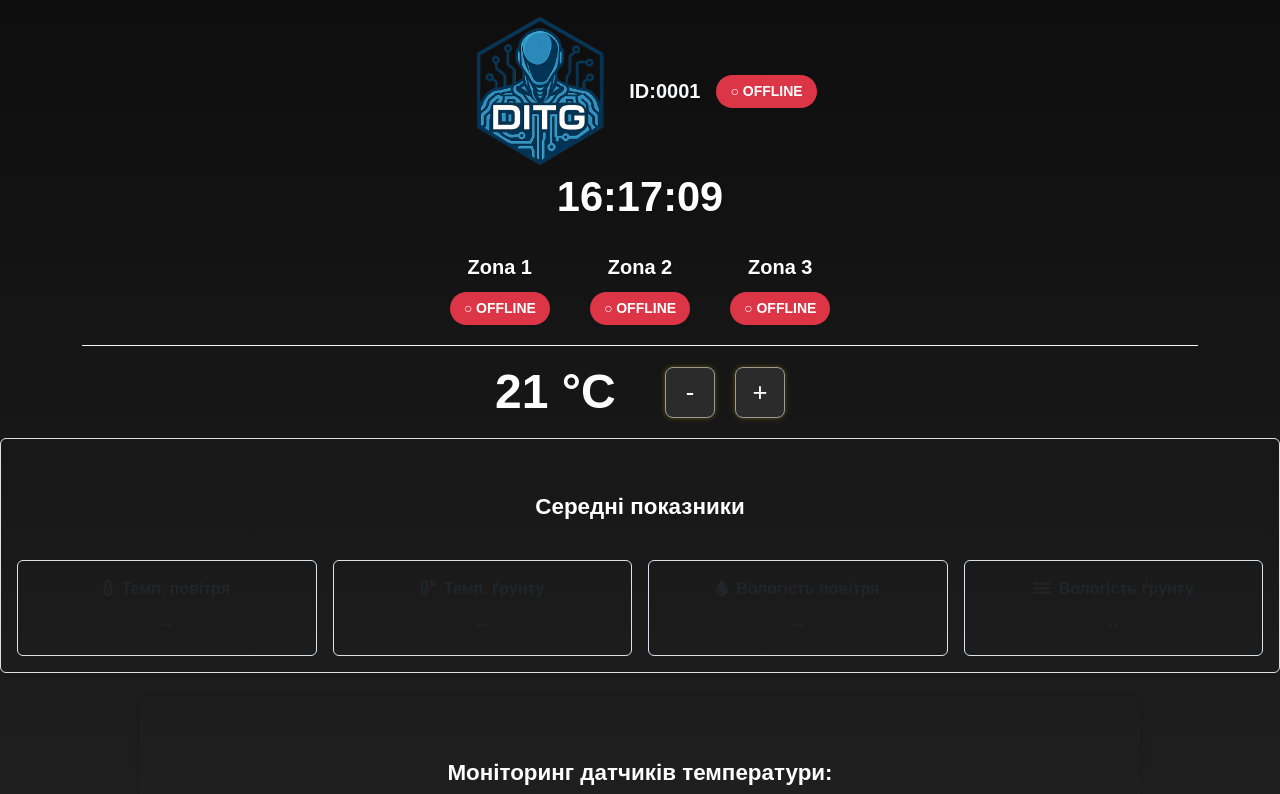
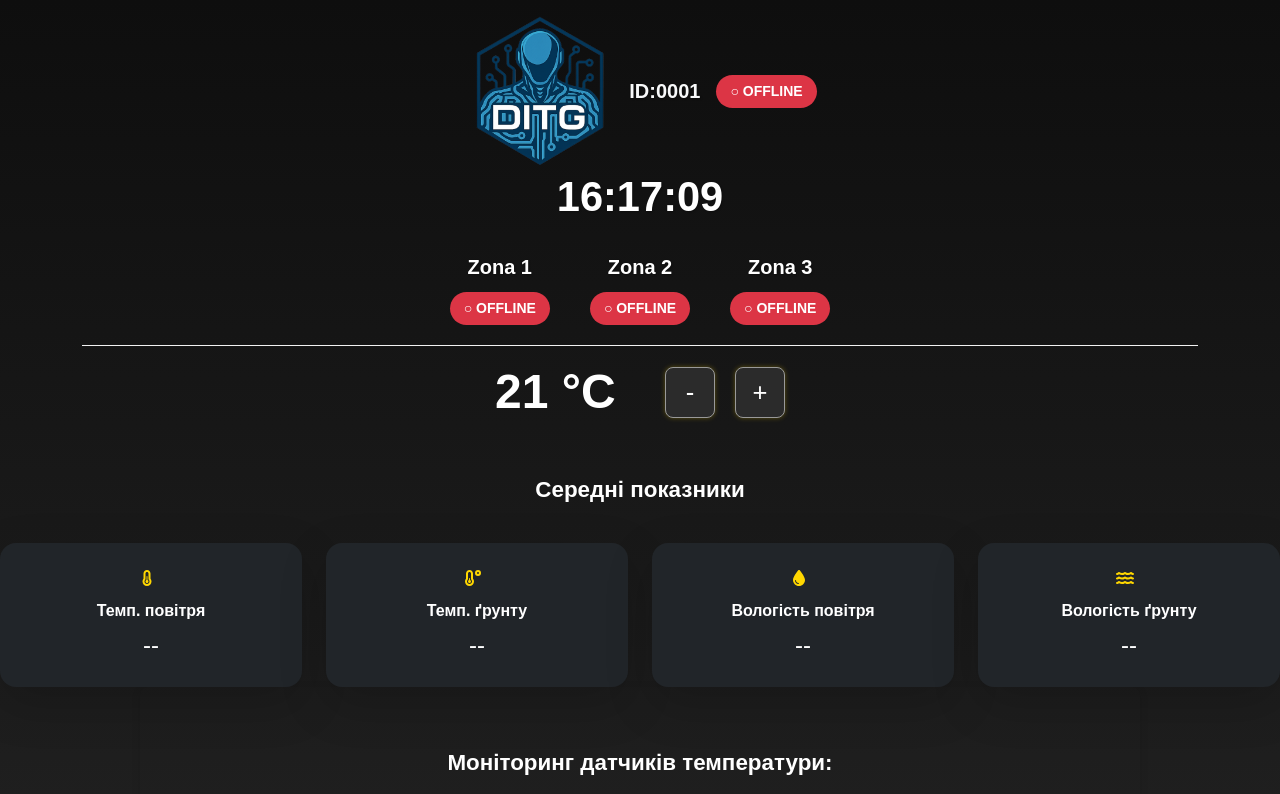
Before and after one commit to DITGDIGENTIS/ditgdigentis, a Next.js app: page / in a window 1280 px wide. Shown: the top 794 px of the page. Built offline with nearby package versions, Linux system fonts and the light colour scheme; no server answers.

Commit message:
ZonaAverage

```diff
--- a/src/components/ZonaAverageBlock.tsx
+++ b/src/components/ZonaAverageBlock.tsx
@@ -18,7 +18,6 @@ export default function ZonaAverageBlock() {
   useEffect(() => {
     const fetchAverages = async () => {
       try {
-        // Температура
         const tempRes = await fetch("/api/sensors", { cache: "no-store" });
         const tempData = await tempRes.json();
         const tempSensors = tempData.sensors;
@@ -26,21 +25,15 @@ export default function ZonaAverageBlock() {
         const airTemps = ["SENSOR1-1", "SENSOR1-2"]
           .map((key) => parseFloat(tempSensors?.[key]?.temperature))
           .filter((v) => !isNaN(v));
-
         const soilTemps = ["SENSOR1-3", "SENSOR1-4"]
           .map((key) => parseFloat(tempSensors?.[key]?.temperature))
           .filter((v) => !isNaN(v));
 
         if (airTemps.length)
-          setAirTemp(
-            (airTemps.reduce((a, b) => a + b, 0) / airTemps.length).toFixed(2) + " °C"
-          );
+          setAirTemp((airTemps.reduce((a, b) => a + b, 0) / airTemps.length).toFixed(2) + " °C");
         if (soilTemps.length)
-          setSoilTemp(
-            (soilTemps.reduce((a, b) => a + b, 0) / soilTemps.length).toFixed(2) + " °C"
-          );
+          setSoilTemp((soilTemps.reduce((a, b) => a + b, 0) / soilTemps.length).toFixed(2) + " °C");
 
-        // Влажность
         const humRes = await fetch("/api/humidity", { cache: "no-store" });
         const humData = await humRes.json();
         const humSensors = humData.sensors;
@@ -48,19 +41,14 @@ export default function ZonaAverageBlock() {
         const airHums = ["HUM1-1", "HUM1-2"]
           .map((key) => parseFloat(humSensors?.[key]?.humidity))
           .filter((v) => !isNaN(v));
-
         const soilHums = ["HUM1-3", "HUM1-4"]
           .map((key) => parseFloat(humSensors?.[key]?.humidity))
           .filter((v) => !isNaN(v));
 
         if (airHums.length)
-          setAirHumidity(
-            (airHums.reduce((a, b) => a + b, 0) / airHums.length).toFixed(2) + " %"
-          );
+          setAirHumidity((airHums.reduce((a, b) => a + b, 0) / airHums.length).toFixed(2) + " %");
         if (soilHums.length)
-          setSoilHumidity(
-            (soilHums.reduce((a, b) => a + b, 0) / soilHums.length).toFixed(2) + " %"
-          );
+          setSoilHumidity((soilHums.reduce((a, b) => a + b, 0) / soilHums.length).toFixed(2) + " %");
       } catch (e) {
         console.error("Ошибка при получении средних значений", e);
       }
@@ -72,39 +60,39 @@ export default function ZonaAverageBlock() {
   }, []);
 
   return (
-    <div className="zona-average-block text-center p-3 border rounded shadow-sm mb-4">
-      <h2 className="text-center mt-4 mb-4">Середні показники</h2>
+    <div className="zona-average-block text-center text-white mt-4">
+      <h2 className="text-center mb-4">Середні показники</h2>
 
-      <div className="row row-cols-2 row-cols-md-4 g-3">
+      <div className="row row-cols-2 row-cols-md-4 g-4">
         <div className="col">
-          <div className="p-3 border rounded">
-            <FontAwesomeIcon icon={faThermometerHalf} className="me-2" />
-            <strong>Темп. повітря</strong>
-            <div className="fs-5 mt-2">{airTemp}</div>
+          <div className="bg-dark p-4 rounded-4 shadow-lg">
+            <FontAwesomeIcon icon={faThermometerHalf} className="me-2" style={{ color: "#FFD700" }} />
+            <strong className="d-block mt-2">Темп. повітря</strong>
+            <div className="fs-4 mt-1">{airTemp}</div>
           </div>
         </div>
 
         <div className="col">
-          <div className="p-3 border rounded">
-            <FontAwesomeIcon icon={faTemperatureLow} className="me-2" />
-            <strong>Темп. ґрунту</strong>
-            <div className="fs-5 mt-2">{soilTemp}</div>
+          <div className="bg-dark p-4 rounded-4 shadow-lg">
+            <FontAwesomeIcon icon={faTemperatureLow} className="me-2" style={{ color: "#FFD700" }} />
+            <strong className="d-block mt-2">Темп. ґрунту</strong>
+            <div className="fs-4 mt-1">{soilTemp}</div>
           </div>
         </div>
 
         <div className="col">
-          <div className="p-3 border rounded">
-            <FontAwesomeIcon icon={faTint} className="me-2" />
-            <strong>Вологість повітря</strong>
-            <div className="fs-5 mt-2">{airHumidity}</div>
+          <div className="bg-dark p-4 rounded-4 shadow-lg">
+            <FontAwesomeIcon icon={faTint} className="me-2" style={{ color: "#FFD700" }} />
+            <strong className="d-block mt-2">Вологість повітря</strong>
+            <div className="fs-4 mt-1">{airHumidity}</div>
           </div>
         </div>
 
         <div className="col">
-          <div className="p-3 border rounded">
-            <FontAwesomeIcon icon={faWater} className="me-2" />
-            <strong>Вологість ґрунту</strong>
-            <div className="fs-5 mt-2">{soilHumidity}</div>
+          <div className="bg-dark p-4 rounded-4 shadow-lg">
+            <FontAwesomeIcon icon={faWater} className="me-2" style={{ color: "#FFD700" }} />
+            <strong className="d-block mt-2">Вологість ґрунту</strong>
+            <div className="fs-4 mt-1">{soilHumidity}</div>
           </div>
         </div>
       </div>
```
